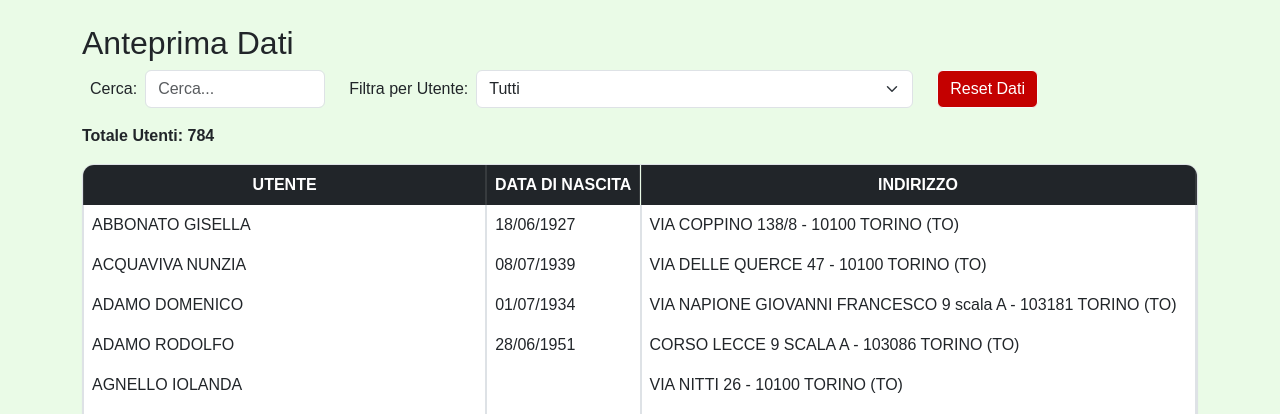
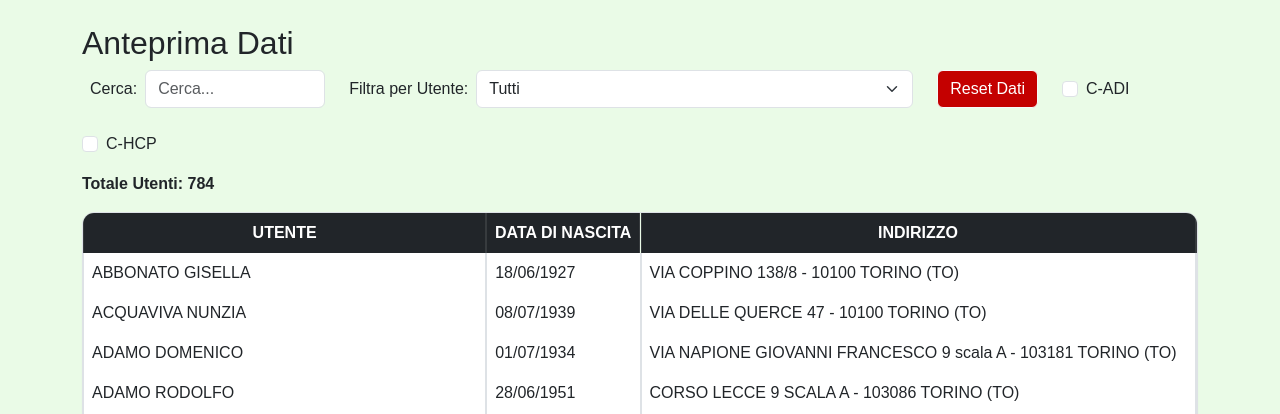
Before and after one commit to viktory2311/WebappFatturazioneSmart, a Django app: page / in a window 1280 px wide. Shown: the part 158-572 px from the top of the page. Run offline with Django 5.2, Linux system fonts and the light colour scheme; data comes from the database, SQL or seed files in the repository; both versions use the stored data as it was after the commit; some libraries are stand-ins or nearby versions; some web fonts are replaced.

Commit message:
- aggiornato il tido della coonna adi da strng a float - aggiornato anche la view di conseguenza al cambiamento di tipo da string a float - aggiunto checkbox per adi e hcp

```diff
--- a/TestConDjango/WebappFatturazioneSmart/fatturazione/models.py
+++ b/TestConDjango/WebappFatturazioneSmart/fatturazione/models.py
@@ -7,7 +7,7 @@ class Utente(models.Model):
     codice_fiscale = models.CharField(max_length=16, blank=True)
 
      # Colonne da C-ADI fino Minori Disabili Gravi
-    assistenza_domiciliare_integrata = models.CharField(max_length=255, blank=True)
+    assistenza_domiciliare_integrata = models.FloatField(default=0)
     anziano_autosufficiente = models.CharField(max_length=255, blank=True)
     anziano_non_autosufficiente = models.CharField(max_length=255, blank=True)
     contratti_privati = models.CharField(max_length=255, blank=True)
--- a/TestConDjango/WebappFatturazioneSmart/fatturazione/static/script.js
+++ b/TestConDjango/WebappFatturazioneSmart/fatturazione/static/script.js
@@ -372,11 +372,20 @@ function populateTable(data) {
 function applyFilters() {
   const utenteValue = document.getElementById("UtenteFilter").value;
   const searchValue = document.getElementById("searchInput").value.toLowerCase();
+  const filterCheckboxadi = document.getElementById("filterCheckboxadi").checked;
+  const filterCheckboxhcp = document.getElementById("filterCheckboxhcp").checked;
 
   const filtered = originalData.filter(row => {
-    const matchesUtente = !utenteValue || row.Descrizione === utenteValue;
-    const matchesSearch = (row.Descrizione || "").toLowerCase().includes(searchValue);
-    return matchesUtente && matchesSearch;
+  const matchesUtente = !utenteValue || row.Descrizione === utenteValue;
+  const matchesSearch = (row.Descrizione || "").toLowerCase().includes(searchValue);
+
+  const colonnaadiValue = row["Assistenza Domiciliare Integrata"] || row["C-ADI"] || 0;
+  const matchesCheckbox = !filterCheckboxadi || colonnaadiValue > 0;
+
+  const colonnahcpValue = row["HCP"] || row["C - HCP"] || 0;
+  const matchesCheckboxHCP = !filterCheckboxhcp || colonnahcpValue > 0;
+
+  return matchesUtente && matchesSearch && matchesCheckbox && matchesCheckboxHCP;
   });
 
   populateTable(filtered);
--- a/TestConDjango/WebappFatturazioneSmart/fatturazione/templates/index.html
+++ b/TestConDjango/WebappFatturazioneSmart/fatturazione/templates/index.html
@@ -57,6 +57,17 @@
            <div class="d-flex align-items-center gap-2">
               <button class="btn btn-outline-light" id="resetbtn" onclick="resetData()">Reset Dati</button>
           </div>
+
+          <div class="d-flex align-items-center gap-2">
+            <input type="checkbox" id="filterCheckboxadi" class="form-check-input m-0" onchange="applyFilters()">
+            <label for="filterCheckbox" class="mb-0">C-ADI</label>
+          </div>
+
+           <div class="d-flex align-items-center gap-2">
+            <input type="checkbox" id="filterCheckboxhcp" class="form-check-input m-0" onchange="applyFilters()">
+            <label for="filterCheckbox" class="mb-0">C-HCP</label>
+          </div>
+
           <!-- Qui puoi aggiungere altri filtri in futuro, ad esempio: -->
           <!--
           <div class="d-flex align-items-center gap-2">
--- a/TestConDjango/WebappFatturazioneSmart/fatturazione/views.py
+++ b/TestConDjango/WebappFatturazioneSmart/fatturazione/views.py
@@ -26,7 +26,7 @@ def salva_dati(request):
                 indirizzo=row.get("Indirizzo Cliente", ""),
                 codice_fiscale=row.get("Codice Fiscale Cliente", ""),
 
-                assistenza_domiciliare_integrata=row.get("Assistenza Domiciliare Integrata", "") or row.get("C-ADI", ""),
+                assistenza_domiciliare_integrata=float((row.get("Assistenza Domiciliare Integrata", "") or row.get("C-ADI", "")),0),
                 anziano_autosufficiente=row.get("Anziano Autosufficiente", "") or row.get("C - Anziano autosufficiente", ""),
                 anziano_non_autosufficiente=row.get("Anziano Non Autosufficiente", "") or row.get("C - Anziano non autosufficiente", ""),
                 contratti_privati=row.get("Contratti Privati", "") or row.get("C - Contratti privati", ""),
```
Also changed, not shown: TestConDjango/WebappFatturazioneSmart/db.sqlite3, TestConDjango/WebappFatturazioneSmart/fatturazione/migrations/0003_alter_utente_assistenza_domiciliare_integrata.py (added).
